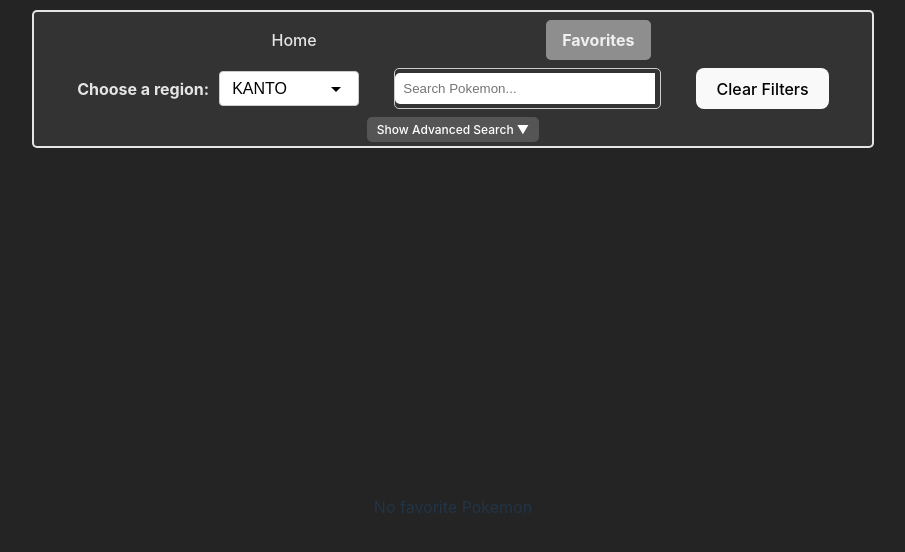
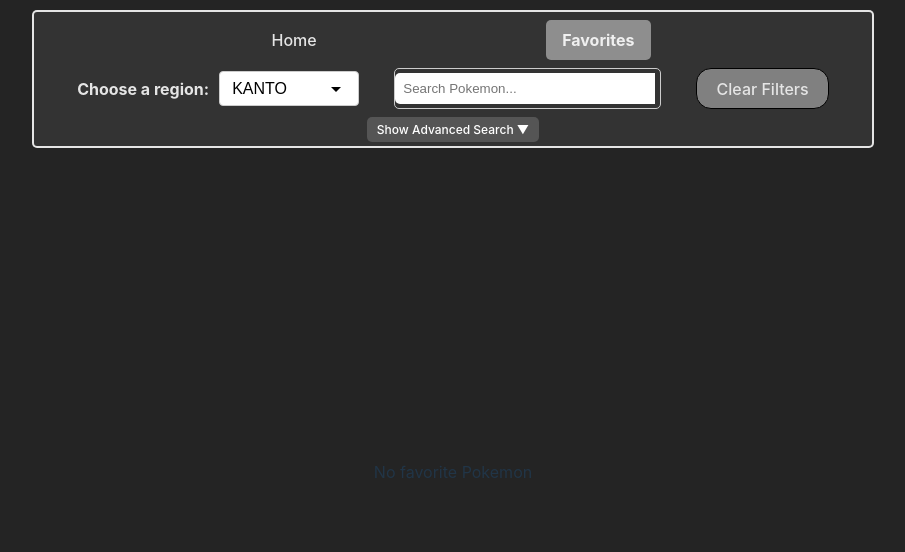
Before and after one commit to drohack/pokedex, a React (Vite) app: page /pokedex/favorites in a window 1280 px wide. Shown: the top 552 px of the page, without its empty margins (187-1092 px from the left). Built offline with nearby package versions, Linux system fonts and the light colour scheme.

Commit message:
Fix buttons and Favorites text

```diff
--- a/src/components/NavBar/NavBar.module.css
+++ b/src/components/NavBar/NavBar.module.css
@@ -72,3 +72,12 @@
   display: inline-block; /* Ensures it only takes up as much width as the text */
   margin-top: 4px;
 }
+
+.clearButton {
+  background-color: grey;
+  border: 1px solid black;
+  border-radius: 15px;
+  cursor: pointer;
+  transition: background-color 0.3s, border 0.3s;
+  color: #e5e5e5;
+}
--- a/src/pages/Favorites/Favorites.module.css
+++ b/src/pages/Favorites/Favorites.module.css
@@ -3,7 +3,7 @@
     display: flex;
     flex-direction: column;
     align-items: center; /* Center horizontally */
-    margin-top: 80px;
+    margin-top: 10px;
 }
 
 .favoriteHeader {
@@ -15,6 +15,7 @@
 
 .favoriteLabel {
     margin: 10px 0px;
+    color: #e5e5e5;
 }
 
 .clearButton {
@@ -23,4 +24,5 @@
     border-radius: 15px;
     cursor: pointer;
     transition: background-color 0.3s, border 0.3s;
+    color: #e5e5e5;
 }
```
